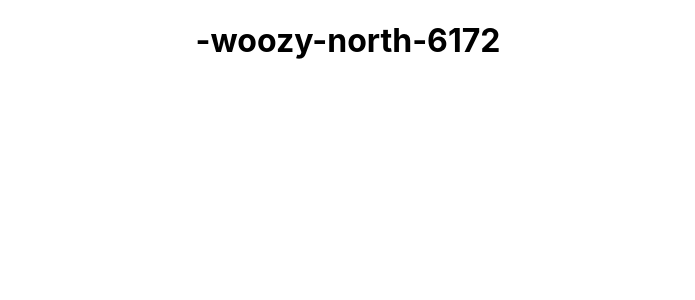
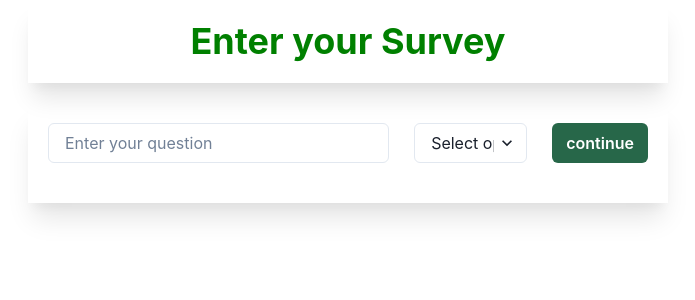
Before and after one commit to Vishaltandale987/woozy-north-6172, a React (Create React App) app: page / in a window 1280 px wide. Shown: the top 300 px of the page, without its empty margins (292-987 px from the left). Built offline with nearby package versions, Linux system fonts and the light colour scheme.

Commit message:
added file

```diff
--- a/src/App.js
+++ b/src/App.js
@@ -1,10 +1,10 @@
-import logo from './logo.svg';
 import './App.css';
+import NewSurvey from './pages/CreateSurvey/NewSurvey';
 
 function App() {
   return (
     <div className="App">
-      <h1>-woozy-north-6172</h1>
+      <NewSurvey/>
     </div>
   );
 }
--- a/src/index.js
+++ b/src/index.js
@@ -3,12 +3,13 @@ import ReactDOM from 'react-dom/client';
 import './index.css';
 import App from './App';
 import reportWebVitals from './reportWebVitals';
+import {ChakraProvider} from "@chakra-ui/react";
 
 const root = ReactDOM.createRoot(document.getElementById('root'));
 root.render(
-  <React.StrictMode>
-    <App />
-  </React.StrictMode>
+    <ChakraProvider>
+      <App />
+    </ChakraProvider>
 );
 
 // If you want to start measuring performance in your app, pass a function
--- /dev/null
+++ b/src/pages/CreateSurvey/NewSurvey.jsx
@@ -0,0 +1,59 @@
+import React from 'react'
+import {Box, Button, Heading, Input, Radio, RadioGroup, Select} from "@chakra-ui/react";
+import { useState } from 'react';
+import Survyed from './Survyed';
+const NewSurvey = () => {
+    let [question,setQuestion] = useState([]);
+    let [input,setInput] = useState("");
+    let [option,setOption] = useState("");
+    let handleClick = () => {
+        let newQues = {
+            title:input,
+            option:option,
+            id: Date.now()
+        }
+        setQuestion([...question,newQues]);
+        setInput("");
+    }
+  return (
+    <Box>
+        <Box boxShadow={"xl"}  w="50%" p="20px" m="auto" mb="20px">
+            <Heading color="green" size="xl">Enter your Survey</Heading>
+        </Box>
+        <Box boxShadow={"xl"}  w="50%" p="20px" m="auto">
+            <Box gap="25px" display="flex" mb="20px">
+                <Input placeholder='Enter your question' w="60%" value={input} onChange={(e)=>setInput(e.target.value)}/>
+                <Select placeholder='Select option' onChange={(e)=>setOption(e.target.value)} w="20%">
+                    <option value='mcq'>Multiple Choice</option>
+                    <option value='free'>Free Response</option>
+                    <option value='rating'>Rating</option>
+                </Select>
+                <Button colorScheme={"green"} backgroundColor="green.700" color="white" onClick={handleClick}>continue</Button>
+            </Box>
+            <Box display={option === "rating" ? "inherit":"none"}>
+                <RadioGroup display={"flex"} gap="20px">
+                    <Radio>Very Poor</Radio>
+                    <Radio>Poor</Radio>
+                    <Radio>Average</Radio>
+                    <Radio>Good</Radio>
+                    <Radio>Very Good</Radio>
+                </RadioGroup>
+            </Box>
+            <Box display={option==="mcq"?"inherit":"none"}>
+                <Input placeholder='Enter Options'/>
+                <Input placeholder='Enter Options'/>
+                <Input placeholder='Enter Options'/>
+                <Input placeholder='Enter Options'/>
+            </Box>
+            <Box display={option==="free"?"inherit":"none"}>
+                <Input placeholder='Enter Answer'/>
+            </Box>
+        </Box>
+        {question && question.map((item)=>{
+            return <Survyed title={item.title} option={item.option} key={item.id}/>
+        })}
+    </Box>
+  )
+}
+
+export default NewSurvey
--- /dev/null
+++ b/src/pages/CreateSurvey/Survyed.jsx
@@ -0,0 +1,23 @@
+import { Box, Heading, Radio, RadioGroup } from '@chakra-ui/react'
+import React from 'react'
+
+const Survyed = ({option,title}) => {
+
+  return (
+    <Box w="70%" m="auto" p="20px"mb="30px" boxShadow={"xl"} textAlign="left">
+        <Heading size="md" mb="20px">{title}</Heading>
+
+        <Box display={option === "rating" ? "inherit":"none"}>
+            <RadioGroup display={"flex"} gap="20px">
+                <Radio>Very Poor</Radio>
+                <Radio>Poor</Radio>
+                <Radio>Average</Radio>
+                <Radio>Good</Radio>
+                <Radio>Very Good</Radio>
+            </RadioGroup>
+        </Box>
+    </Box>
+  )
+}
+
+export default Survyed
```
